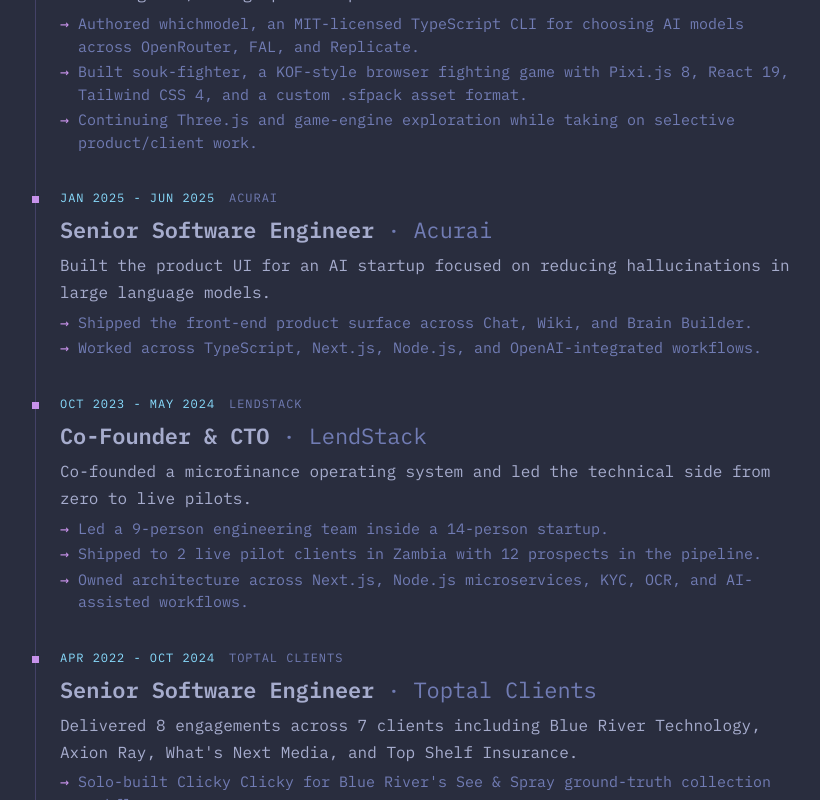
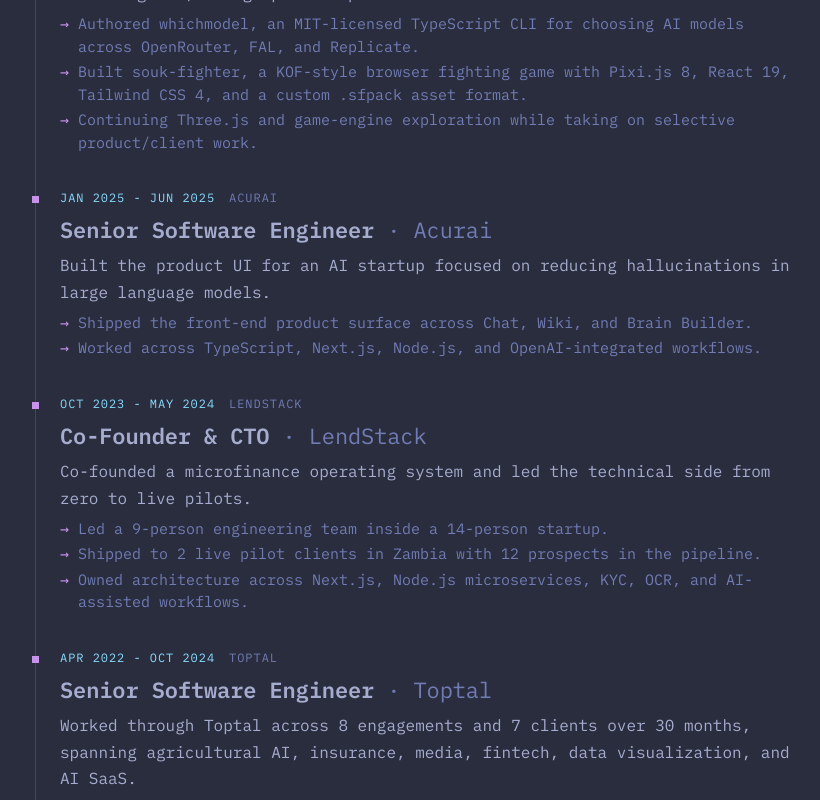
Before and after one commit to useit015/portfolio-terminal-supreme, a Next.js app: page / in a window 1280 px wide. Shown: the part 2000-2800 px from the top of the page, without its empty margins (225-1045 px from the left). Built offline with nearby package versions, Linux system fonts and the light colour scheme.

Commit message:
feat: mirror linkedin experience timeline

```diff
--- a/app/content-data/career.ts
+++ b/app/content-data/career.ts
@@ -42,15 +42,52 @@
 		],
 	},
 	{
-		company: "Toptal Clients",
+		company: "Toptal",
 		role: "Senior Software Engineer",
 		period: "Apr 2022 - Oct 2024",
 		summary:
-			"Delivered 8 engagements across 7 clients including Blue River Technology, Axion Ray, What's Next Media, and Top Shelf Insurance.",
+			"Worked through Toptal across 8 engagements and 7 clients over 30 months, spanning agricultural AI, insurance, media, fintech, data visualization, and AI SaaS.",
 		bullets: [
-			"Solo-built Clicky Clicky for Blue River's See & Spray ground-truth collection workflow.",
-			"Built AI SaaS configuration tooling, connected-economy data visualization, insurance systems, and rescue fixes in codebases I did not write.",
-			"Worked across React, Node.js, TypeScript, MongoDB, AWS, data visualization, image annotation, and backend integrations.",
+			"Delivered senior full-stack work across React, Node.js, TypeScript, MongoDB, AWS, and data-visualization stacks.",
+			"Worked with clients including Blue River Technology, Axion Ray, What's Next Media, Top Shelf Insurance, DSF OpCo, Amina El Abed, and iTech Insurance.",
+			"Delivered several engagements in parallel with startup and product leadership work.",
+		],
+	},
+	{
+		company: "Axion Ray",
+		role: "Senior Software Engineer (Contract via Toptal)",
+		period: "May 2024 - Oct 2024",
+		summary:
+			"Built AI-powered SaaS configuration tooling for the data-operations module as part of a small product-focused team.",
+		bullets: [
+			"Built reusable UI components including checkboxes, file uploaders, and radio controls.",
+			"Wired backend integrations into the React front end on a Node.js and MongoDB stack.",
+			"Delivered features across a React, TypeScript, Node.js, and MongoDB codebase.",
+		],
+	},
+	{
+		company: "What's Next Media",
+		role: "Senior Software Engineer (Contract via Toptal)",
+		period: "Sep 2023 - Jan 2024",
+		summary:
+			"Built interactive data products for reporting on payments and the connected economy.",
+		bullets: [
+			"Built interactive data-visualization components in React.",
+			"Implemented server-side Node.js work with SQL, MongoDB, and third-party APIs.",
+			"Shipped editorial-grade visualizations designed for readability and reuse.",
+		],
+	},
+	{
+		company: "Blue River Technology",
+		role: "Senior Software Engineer (Contract via Toptal)",
+		period: "Apr 2022 - Aug 2022",
+		summary:
+			"Built tooling for See & Spray computer-vision ground-truth data collection at the John Deere-acquired agricultural AI company.",
+		bullets: [
+			"Solo-built Clicky Clicky, a web labeling tool for See & Spray boom-height data collection.",
+			"Built the dashboard for creating jobs, assigning work, and collecting labeling results.",
+			"Deployed the tooling and validated output against Radar measurements.",
+			"Migrated the Spyglass platform from vanilla JavaScript to React while fixing existing bugs.",
 		],
 	},
 	{
@@ -66,6 +103,18 @@
 		],
 	},
 	{
+		company: "Spotbills",
+		role: "Full-stack Developer",
+		period: "Sep 2020 - Dec 2020",
+		summary:
+			"Built real-time communication infrastructure for Peer, a hybrid mobile chat, file-sharing, and audio/video calling app.",
+		bullets: [
+			"Built the signaling server with NestJS, TypeScript, Redis, MongoDB, Socket.IO, and WebRTC.",
+			"Participated in architecture, development, testing, and deployment for the Flutter-based mobile app.",
+			"Helped the team launch on schedule.",
+		],
+	},
+	{
 		company: "Caronae Systems",
 		role: "Senior Software Engineer",
 		period: "Apr 2020 - Sep 2020",
@@ -75,6 +124,30 @@
 			"Led a 3-engineer front-end team building journey-authoring workflows.",
 			"Solo-built the runtime front end for JSON-defined verification journeys.",
 			"Owned integrations for government ID recognition, face match, and liveness checks.",
+		],
+	},
+	{
+		company: "SQLI Digital Experience",
+		role: "Senior Software Engineer",
+		period: "Feb 2020 - Jul 2020",
+		summary:
+			"Worked on the global Nespresso eCommerce platform inside a large multi-team delivery environment.",
+		bullets: [
+			"Implemented a checkout flow that let customers buy products without completing full account registration.",
+			"Wrote Jest and Enzyme tests for shipped features.",
+			"Helped modernize older AngularJS and jQuery parts of the codebase.",
+		],
+	},
+	{
+		company: "Independent / Freelance",
+		role: "Full-stack Developer",
+		period: "May 2016 - Dec 2019",
+		summary:
+			"Delivered client web projects before the later senior, startup, and Toptal chapters.",
+		bullets: [
+			"Built websites, landing pages, WordPress builds, Shopify storefronts, web portals, and internal tools.",
+			"Worked across PHP, Node.js, MySQL, Vue, React, WordPress, and Shopify depending on client needs.",
+			"Handled scoping, delivery, and direct client communication for local and international clients.",
 		],
 	},
 ];
--- a/app/utils/commands/renderers/fun-git.tsx
+++ b/app/utils/commands/renderers/fun-git.tsx
@@ -21,6 +21,16 @@
 		message: "fix: rescue Blue River vanilla JS codebase mid-sprint",
 	},
 	{
+		hash: "6f2a8bd",
+		refs: "",
+		message: "feat: ship Axion Ray data-ops configuration portal",
+	},
+	{
+		hash: "8c1d4e7",
+		refs: "",
+		message: "feat: build What's Next Media connected-economy data visuals",
+	},
+	{
 		hash: "9d2e5a1",
 		refs: "",
 		message: "feat: solo-build Radiometer, help close six-figure enterprise deal",
@@ -30,6 +40,21 @@
 		refs: "",
 		message:
 			"feat: deliver 8 Toptal engagements across healthcare, AI, and media",
+	},
+	{
+		hash: "5f6a7d8",
+		refs: "",
+		message: "feat: build Peer signaling server for real-time chat and video",
+	},
+	{
+		hash: "2c8d4a1",
+		refs: "",
+		message: "feat: ship Nespresso checkout work at SQLI Digital Experience",
+	},
+	{
+		hash: "4e9b0f2",
+		refs: "",
+		message: "init: freelance client work across websites, storefronts, and tools",
 	},
 	{
 		hash: "7b3d9a2",
```
Also changed, not shown: public/llms.txt, 2 other files (tests, documents, lock files or other folders).
